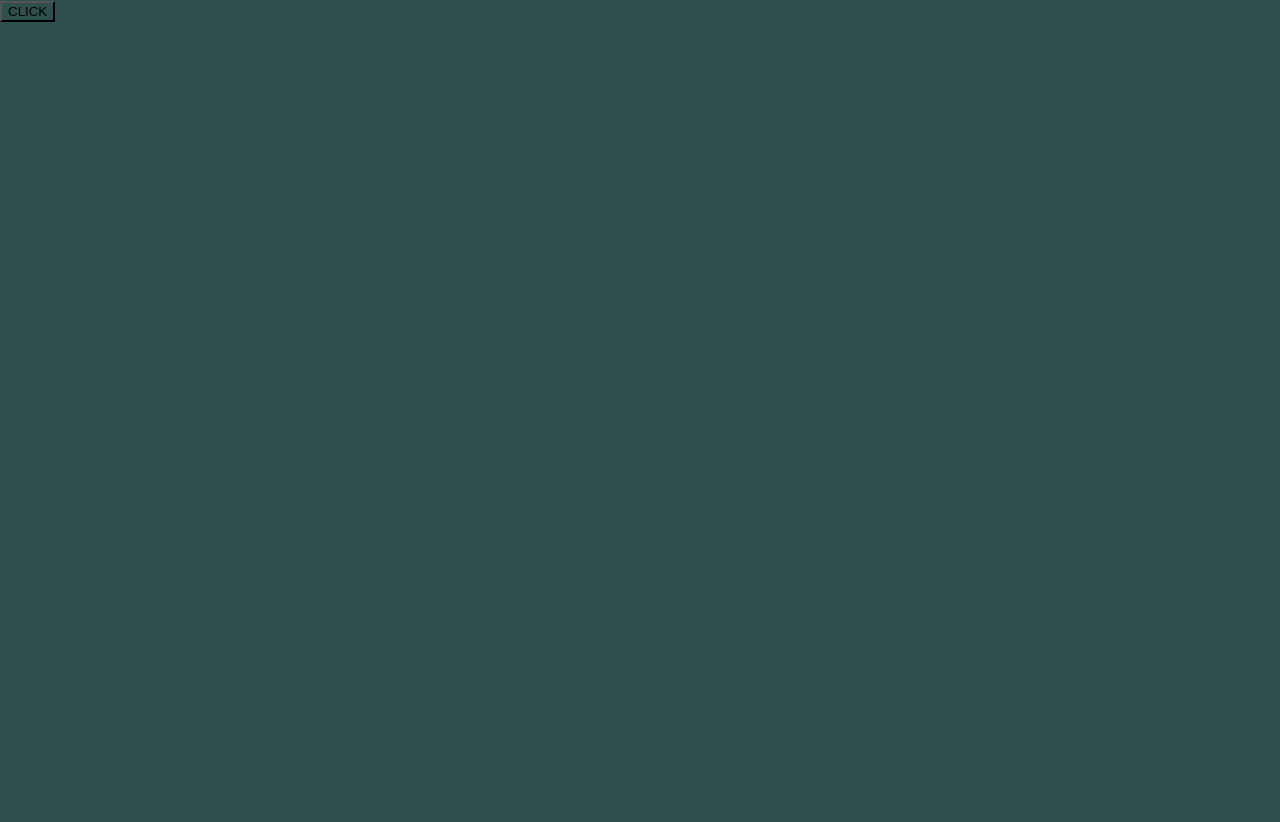
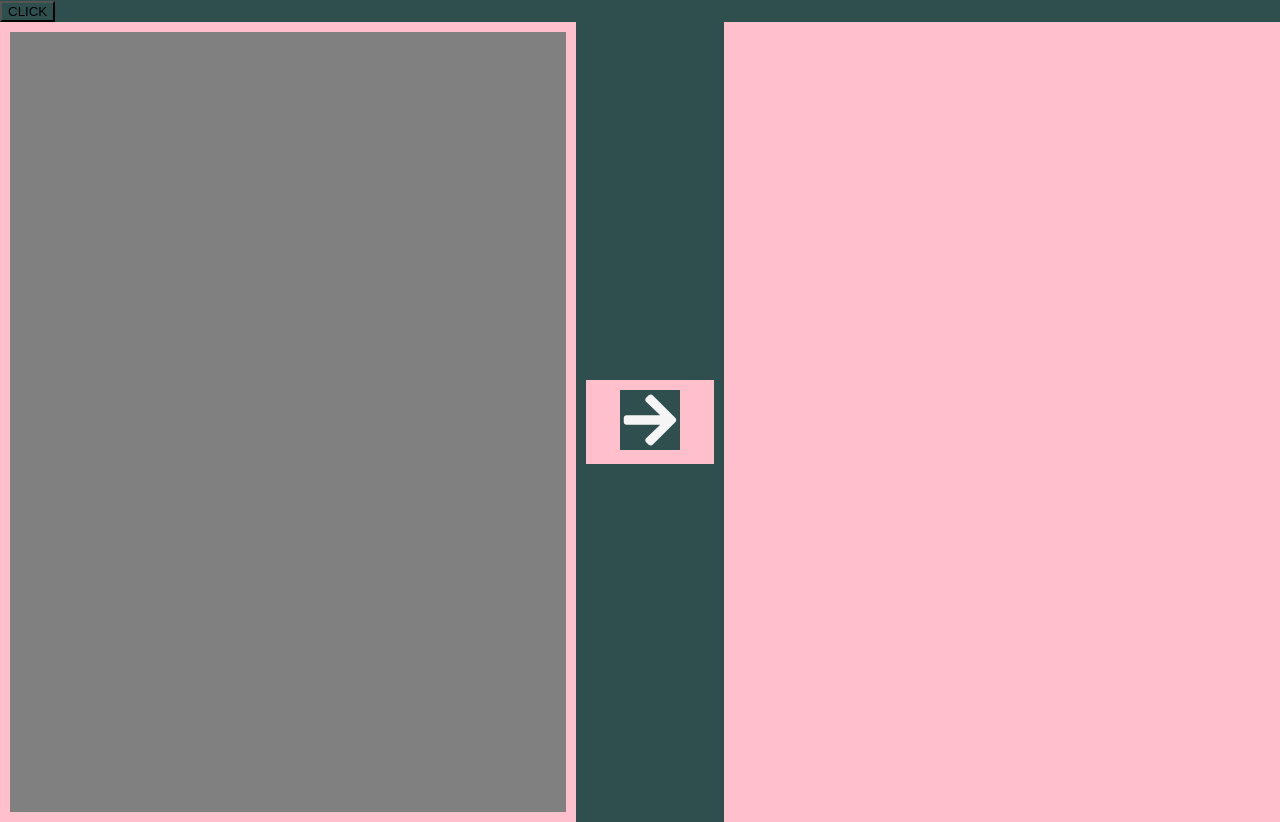
Before and after one commit to sean-mcclure/Hugging_Face_Tutorial, a React (Create React App) app in the folder app/hugging_face_app/: page / in a window 1280 px wide. Before the commit the page ends 800 px from the top, so only its background shows below. Built offline with nearby package versions, Linux system fonts and the light colour scheme.

Commit message:
adding textarea and icons

```diff
--- a/app/hugging_face_app/src/App.css
+++ b/app/hugging_face_app/src/App.css
@@ -1,3 +1,42 @@
-*{
+* {
   background: darkslategrey;
 }
+
+.wrapper {
+  display: grid;
+  grid-template-rows: 100%;
+  grid-template-columns: 45% 10% 45%;
+  gap: 10px;
+  width: 100vw;
+  height: 100vh;
+}
+
+.item {
+  background: pink;
+  padding: 10px;
+}
+
+.item:nth-child(2) {
+  align-self: center;
+  text-align: center;
+}
+
+.icon {
+  fill: whitesmoke;
+  font-size: 60px;
+  cursor: pointer;
+}
+
+textarea {
+  resize: none;
+  width: 100%;
+  height: 100%;
+  -webkit-box-sizing: border-box;
+  -moz-box-sizing: border-box;
+  box-sizing: border-box;
+  background: grey;
+  border: none;
+  padding: 10px;
+  font-size: 18px;
+  font-family: arial;
+}
--- a/app/hugging_face_app/src/App.js
+++ b/app/hugging_face_app/src/App.js
@@ -1,23 +1,21 @@
 import "./App.css";
 
-import {config} from "./config.js";
+import {events} from "./events.js";
 
-function call_api() {
-    const tweets = ["I am angry about the pizza", "I am happy about the pizza", "let's have some dinner together"];
-    console.log("https://" + config.api_port + "-" + config.api_url + "/" + config.api_endpoint + "?Sequences=" + encodeURI(tweets.join("&Sequences=")));
-    fetch("https://" + config.api_port + "-" + config.api_url + "/" + config.api_endpoint + "?Sequences=" + encodeURI(tweets.join("&Sequences=")))
-    .then(response => response.json())
-    .then(data => console.log(data))
-    .catch((error) => {
-      console.error('Error:', error);
-    })
-}
+import {
+  FaArrowRight
+} from "react-icons/fa";
 
 function App() {
 
   return (
     <div className="App">
-      <button onClick={(event) => {call_api()}}>CLICK</button>
+      <button onClick={(event) => {events.call_api()}}>CLICK</button>
+      <div className="wrapper">
+        <div className="item"><textarea></textarea></div>
+        <div className="item"><FaArrowRight className="icon"/></div>
+        <div className="item"></div>
+      </div>
     </div>
   );
 }
--- a/app/hugging_face_app/src/config.js
+++ b/app/hugging_face_app/src/config.js
@@ -1,5 +1,5 @@
 export const config = {
-    api_url : "violet-rooster-t60dxsp9.ws-us18.gitpod.io",
+    api_url : "salmon-damselfly-guomfbhq.ws-us18.gitpod.io",
     api_port: 5000,
     api_endpoint : "inference"
 }
--- /dev/null
+++ b/app/hugging_face_app/src/events.js
@@ -0,0 +1,14 @@
+import {config} from "./config.js";
+
+export const events = {
+    call_api : function() {
+        const tweets = ["I am angry about the pizza", "I am happy about the pizza", "let's have some dinner together"];
+        console.log("https://" + config.api_port + "-" + config.api_url + "/" + config.api_endpoint + "?Sequences=" + encodeURI(tweets.join("&Sequences=")));
+        fetch("https://" + config.api_port + "-" + config.api_url + "/" + config.api_endpoint + "?Sequences=" + encodeURI(tweets.join("&Sequences=")))
+        .then(response => response.json())
+        .then(data => console.log(data))
+        .catch((error) => {
+          console.error('Error:', error);
+        })
+    }
+}
```
Also changed, not shown: 1 other file (tests, documents, lock files or other folders).
